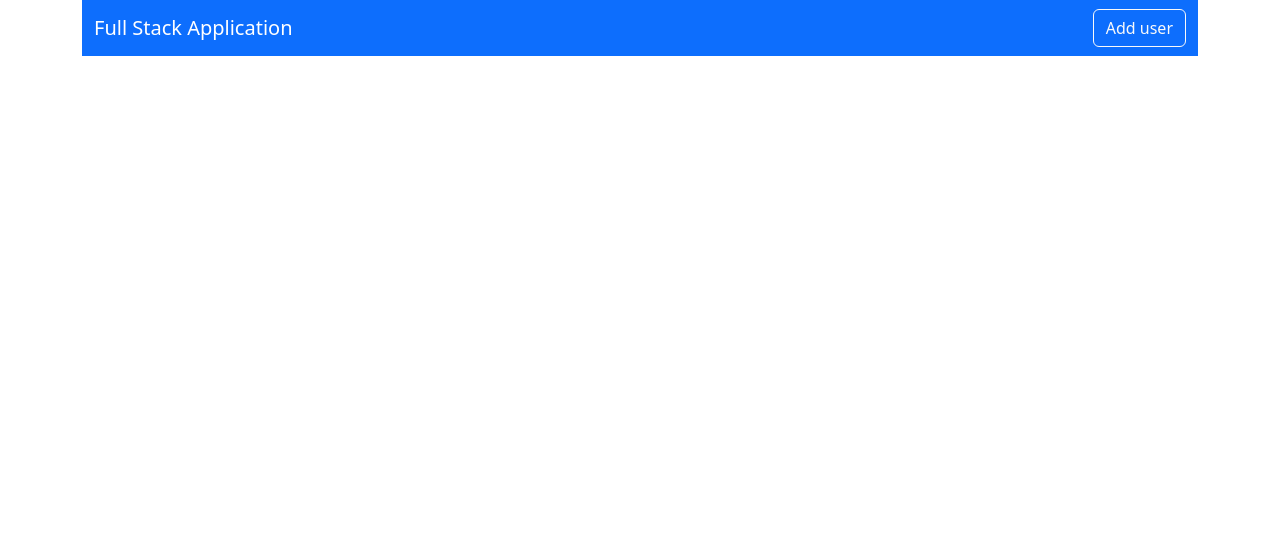
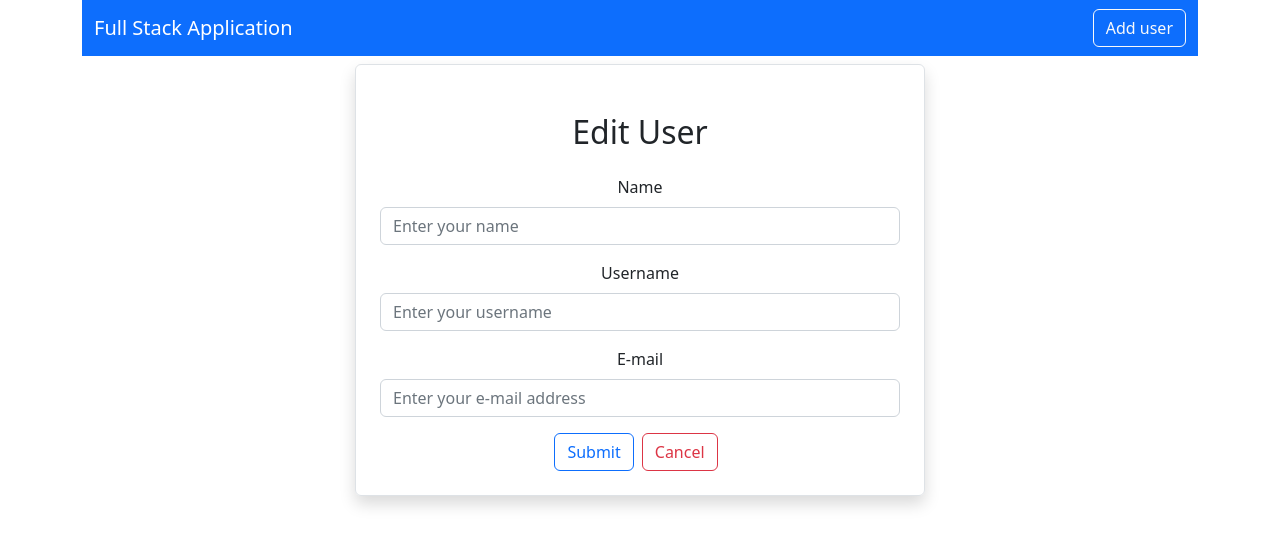
Before and after one commit to MaxKR1994/FrontEndReactCRUDWebApp, a React (Create React App) app: page /edituser/1 in a window 1280 px wide. Shown: the top 546 px of the page. Built offline with nearby package versions, Linux system fonts and the light colour scheme; no server answers.

Commit message:
added edit user page

```diff
--- a/src/App.js
+++ b/src/App.js
@@ -4,6 +4,8 @@
 import Home from "./pages/Home";
 import { BrowserRouter as Router, Routes, Route } from "react-router-dom";
 import AddUser from "./users/AddUser";
+import EditUser from "./users/EditUser";
+
 
 function App() {
   return (
@@ -13,6 +15,7 @@
         <Routes>
           <Route exact path="/" element={<Home />} />
           <Route exact path="/adduser" element={<AddUser />} />
+          <Route exact path="/edituser/:id" element={<EditUser />} />
         </Routes>
       </Router>
     </div>
--- a/src/pages/Home.js
+++ b/src/pages/Home.js
@@ -1,5 +1,6 @@
 import React, { useEffect, useState } from "react";
 import axios from "axios";
+import { Link } from "react-router-dom";
 
 export default function Home() {
   const [users, setUser] = useState([]);
@@ -38,7 +39,12 @@
                 <td>{user.email}</td>
                 <td>
                   <button className="btn btn-primary mx-2">View</button>
-                  <button className="btn btn-outline-primary mx-2">Edit</button>
+                  <Link
+                    className="btn btn-outline-primary mx-2"
+                    to={`/edituser/${user.id}`}
+                  >
+                    Edit
+                  </Link>
                   <button className="btn btn-danger mx-2">Delete</button>
                 </td>
               </tr>
--- a/src/users/EditUser.js
+++ b/src/users/EditUser.js
@@ -0,0 +1,94 @@
+import axios from "axios";
+import React, { useEffect, useState } from "react";
+import { Link, useNavigate, useParams } from "react-router-dom";
+
+export default function EditUser() {
+  let navigate = useNavigate();
+
+  const { id } = useParams();
+
+  const [user, setUser] = useState({
+    name: "",
+    username: "",
+    email: "",
+  });
+
+  const { name, username, email } = user;
+
+  const onInputChange = (e) => {
+    setUser({ ...user, [e.target.name]: e.target.value });
+  };
+
+  useEffect(() => {
+    loadUser();
+  }, []);
+
+  const onSubmit = async (e) => {
+    e.preventDefault();
+    await axios.put(`http://localhost:8080/user/${id}`, user);
+    navigate("/");
+  };
+
+  const loadUser = async () => {
+    const result = await axios.get(`http://localhost:8080/user/${id}`);
+    setUser(result.data);
+  };
+
+  return (
+    <div className="container">
+      <div className="row">
+        <div className="col-md-6 offset-md-3 border rounded p-4 mt-2 shadow">
+          <h2 className="text-center m-4">Edit User</h2>
+
+          <form onSubmit={(e) => onSubmit(e)}>
+            <div className="mb-3">
+              <label htmlFor="Name" className="form-label">
+                Name
+              </label>
+              <input
+                type={"text"}
+                className="form-control"
+                placeholder="Enter your name"
+                name="name"
+                value={name}
+                onChange={(e) => onInputChange(e)}
+              />
+            </div>
+            <div className="mb-3">
+              <label htmlFor="Username" className="form-label">
+                Username
+              </label>
+              <input
+                type={"text"}
+                className="form-control"
+                placeholder="Enter your username"
+                name="username"
+                value={username}
+                onChange={(e) => onInputChange(e)}
+              />
+            </div>
+            <div className="mb-3">
+              <label htmlFor="Email" className="form-label">
+                E-mail
+              </label>
+              <input
+                type={"text"}
+                className="form-control"
+                placeholder="Enter your e-mail address"
+                name="email"
+                value={email}
+                onChange={(e) => onInputChange(e)}
+              />
+            </div>
+            <button type="submit" className="btn btn-outline-primary">
+              Submit
+            </button>
+            <Link className="btn btn-outline-danger mx-2" to="/">
+              Cancel
+            </Link>
+          </form>
+        </div>
+      </div>
+    </div>
+  );
+}
```
